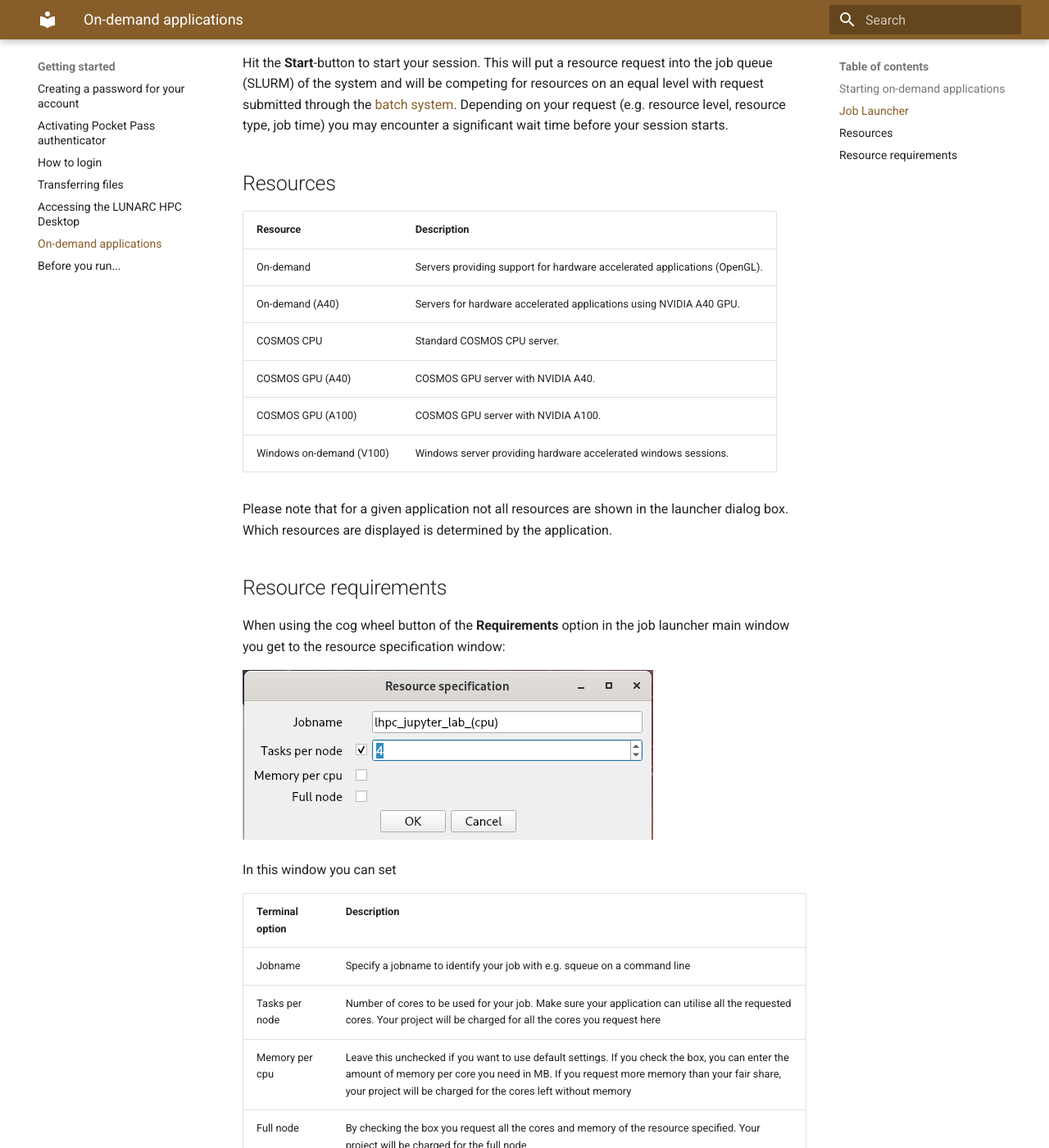
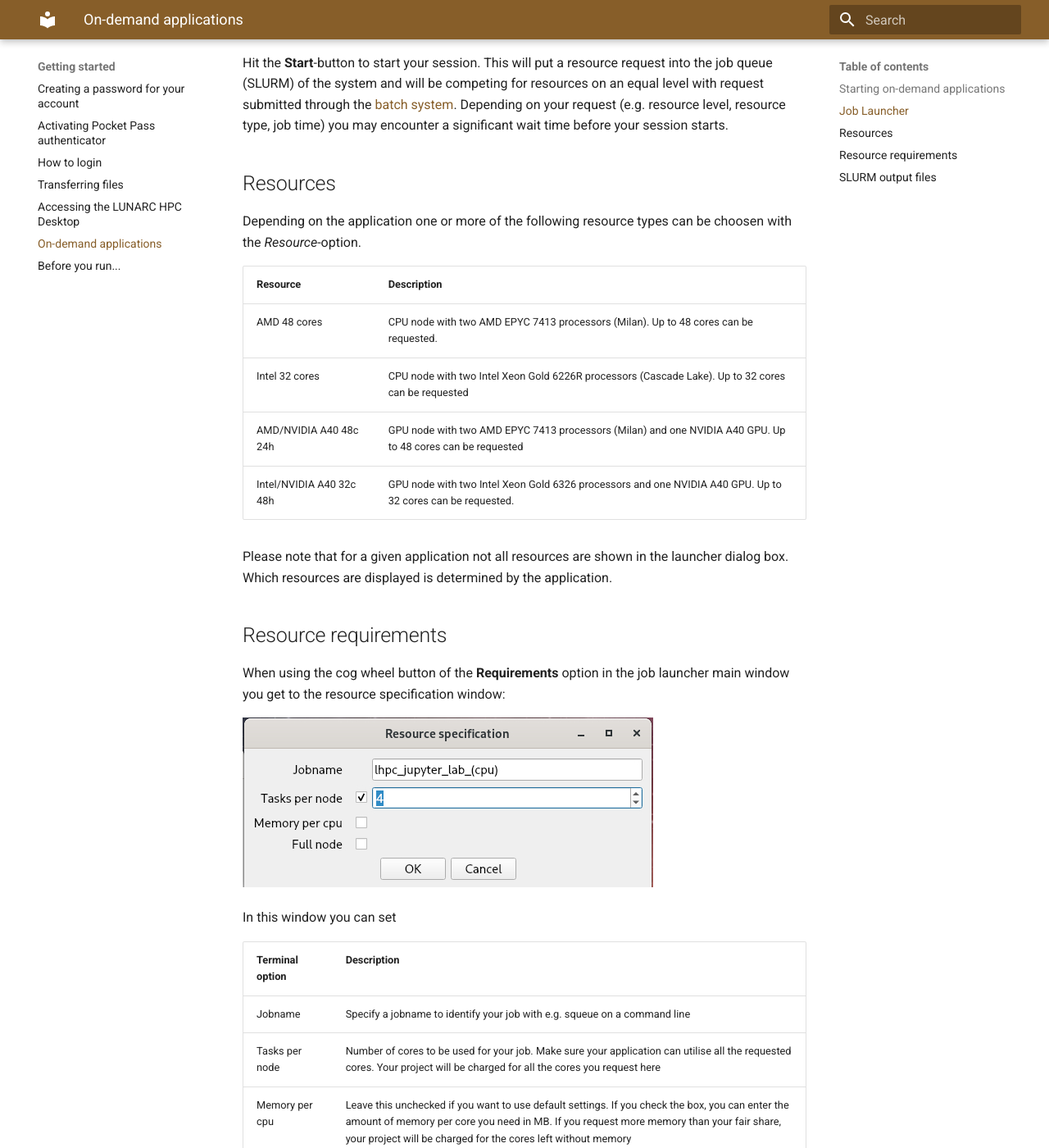
Before and after one commit to lunarc/lunarc_docs, an MkDocs documentation site: the page built from docs/getting_started/gfxlauncher.md, in a window 1280 px wide and 1400 px high, scrolled down 3415 px. Shown: the whole window at 82% size. Built offline with MkDocs 1.6.1 and Material for MkDocs 9.7.7, drawn with Linux system fonts in a browser that asks for light colours; comment, search, counter and statistics services are not loaded; some of the changed text lies outside the part shown.

Commit message:
Cleaned up the list of resources fro the desktop on-demand.  Mention of the on-demand in the prelauch consideration.

```diff
--- a/docs/getting_started/gfxlauncher.md
+++ b/docs/getting_started/gfxlauncher.md
@@ -43,20 +43,16 @@ Hit the **Start**-button to start your session.  This will put a resource reques
 
 
 ## Resources
+Depending on the application one or more of the following resource types can be choosen with the *Resource*-option.
 
-| Resource | Description |
-|--------|-----------------------------|
-| On-demand | Servers providing support for hardware accelerated applications (OpenGL). |
-| On-demand (A40) | Servers for hardware accelerated applications using NVIDIA A40 GPU. |
-| COSMOS CPU | Standard COSMOS CPU server. |
-| COSMOS GPU (A40) | COSMOS GPU server with NVIDIA A40. |
-| COSMOS GPU (A100) | COSMOS GPU server with NVIDIA A100. |
-| Windows on-demand (V100) | Windows server providing hardware accelerated windows sessions. |
+| Resource | Description                 |
+|----------|-----------------------------|
+| AMD 48 cores | CPU node with two AMD EPYC 7413 processors (Milan).  Up to 48 cores can be requested. |
+| Intel 32 cores | CPU node with two Intel Xeon Gold 6226R processors (Cascade Lake). Up to 32 cores can be requested |
+| AMD/NVIDIA A40 48c 24h |   GPU node with two AMD EPYC 7413 processors (Milan) and one NVIDIA A40 GPU.  Up to 48 cores can be requested  |
+| Intel/NVIDIA A40 32c 48h | GPU node with two Intel Xeon Gold 6326 processors and one NVIDIA A40 GPU. Up to 32 cores can be requested.
 
-<!--| Aurora CPU | Standard Aurora CPU server. |
-| Aurora CPU (32c) | Upgraded Aurora CPU servers with 32 cores / server. |
-| Aurora GPU (K80) | Standard Aurora GPU server with NVIDIA K80. |
-| Aurora GPU (A100) | Upgraded Aurora GPU server with NVIDIA A100. | -->
+
 
 Please note that for a given application not all resources are shown in the launcher dialog box.  Which resources are displayed is determined by the application.
 
@@ -76,6 +72,9 @@ In this window you can set
 
 At the time of writing the on-demand desktop does not support multi-node running.
 
+## SLURM output files
+
+Since the the Desktop on-Demand submits your resource request to SLURM, SLURM will be writing output files.   These are located in the hidden directory `~/.lhpc`, which is in your homespace.  It might be a good idea to clean this out from time to time, to save some disc space.
 
 ---
 
```
Also changed, not shown: docs/getting_started/prelaunch_considerations.md (+1 -1 lines).
